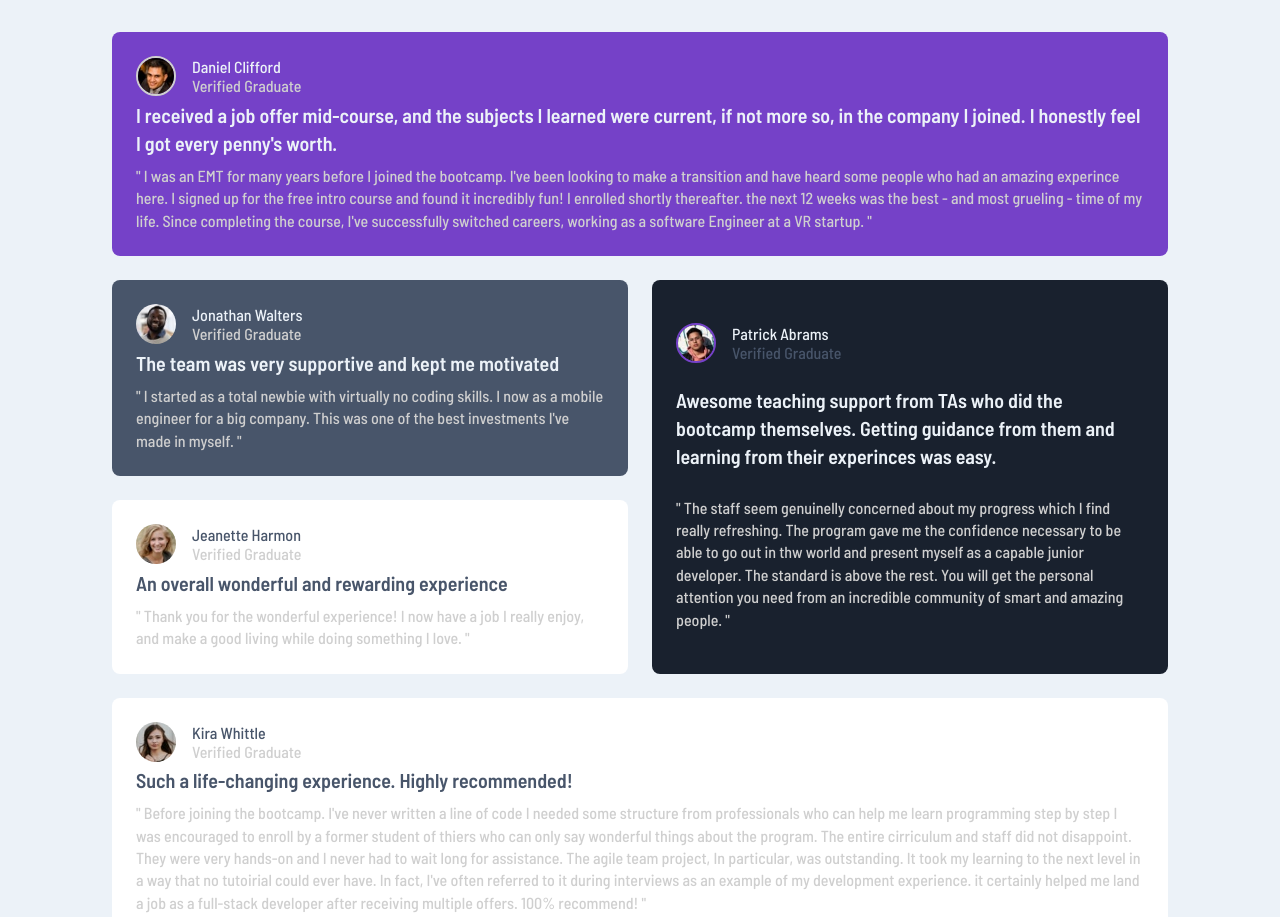
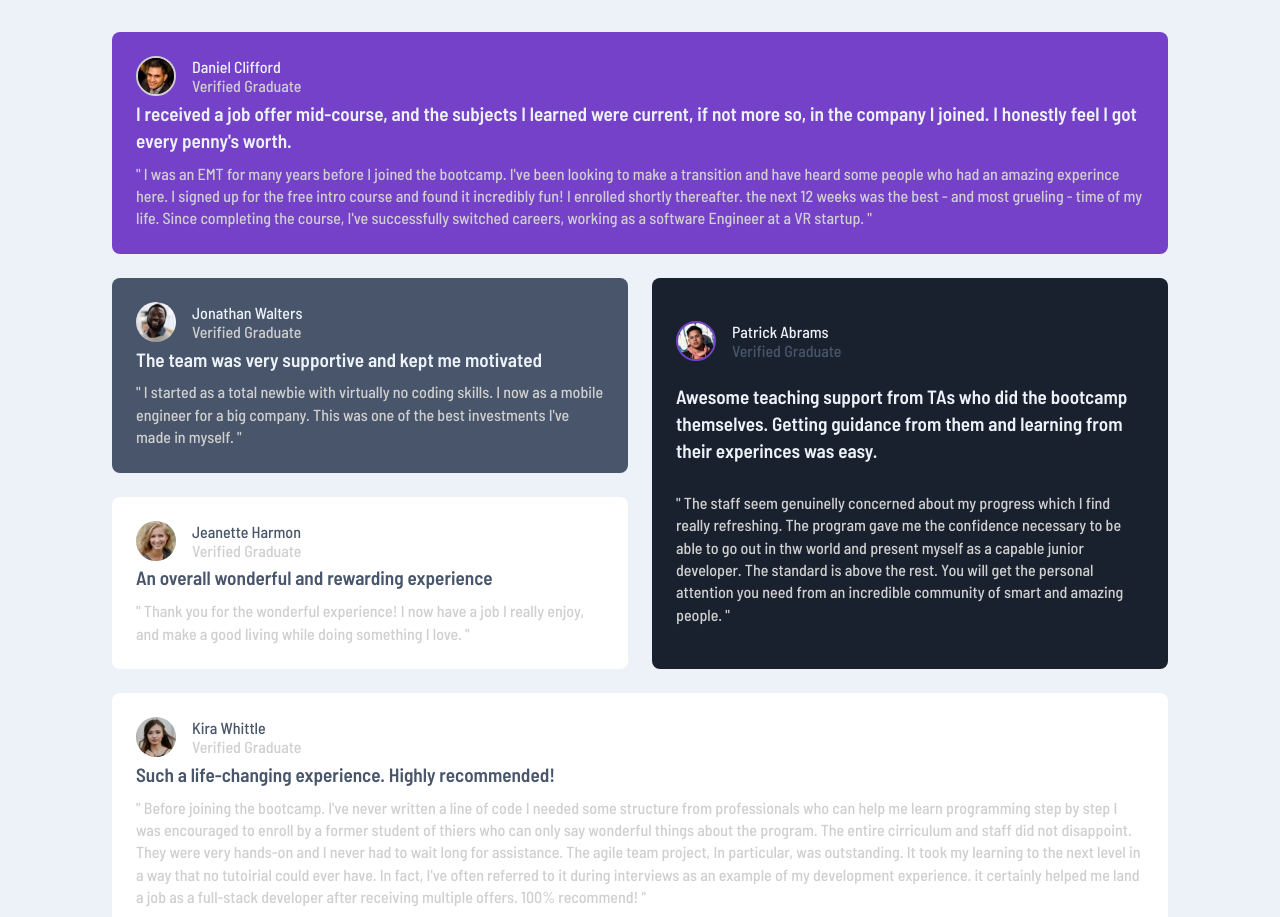
Before and after one commit to SethNamara/testimonials-grid-section-main, a plain HTML site: page index.html in a window 1280 px wide. Shown: the top 917 px of the page. Drawn offline with Linux system fonts and the light colour scheme.

Commit message:
Adjusting the font-size

```diff
--- a/style.css
+++ b/style.css
@@ -14,10 +14,9 @@
     --fw-regualr: 500;
     --fw-bold: 600;
 
-    --fs-100: 13px;
+    --fs-100: 0.8125rem;
     --fs-200: 1rem;
-    --fs-300: 20px;
-    --fs-400: 1.5rem;
+    --fs-300: 1.2rem;
 }
 
 /* === Reset styling === */
@@ -43,7 +42,7 @@ picture {
 body {
     background-color: var(--clr-primary-100);
     margin-inline: .5rem;
-    font-size: var(--fs-200);
+    font-size: var(--fs-100);
     font-family: var(--ff-default);
 }
 
@@ -109,6 +108,10 @@ body {
     display: flex;
     align-items: center;
     gap: 1rem;
+}
+
+.graduate_details {
+    font-size: var(--fs-200);
 }
 
 .graduate_details span {
```
